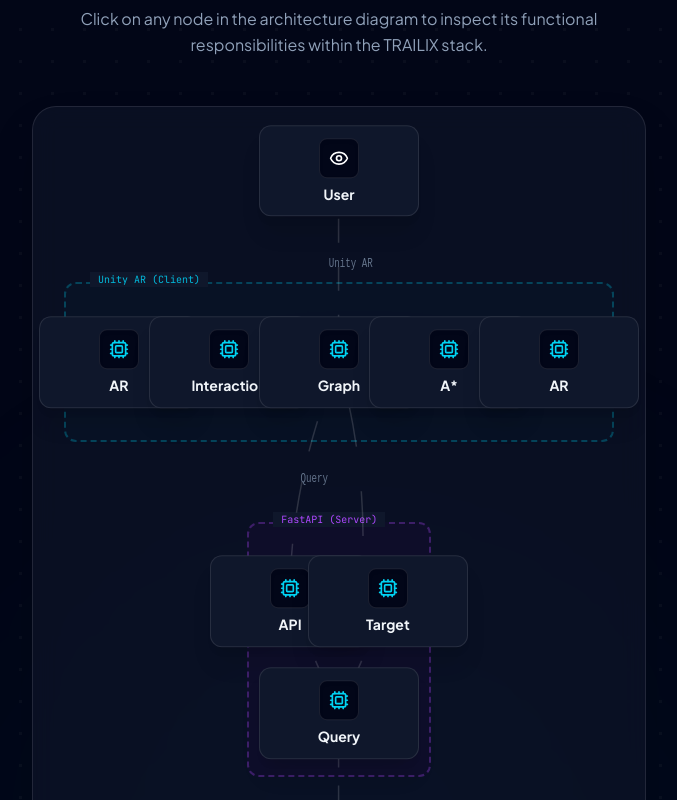
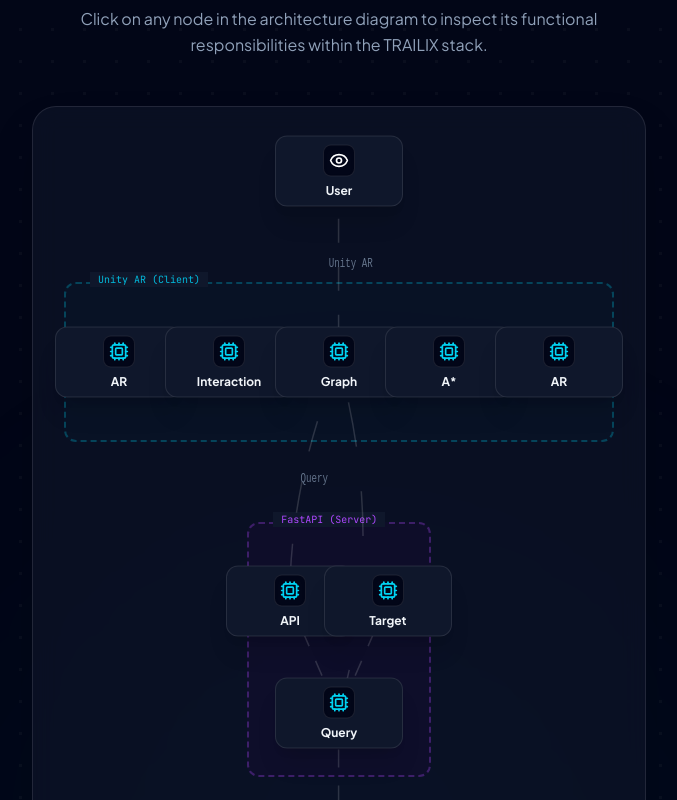
Before and after one commit to Srinidhi-070/TRAILIX_PRESENTATION, a React (Vite) app: page / in a window 1280 px wide. Shown: the part 7420-8220 px from the top of the page, without its empty margins (301-978 px from the left). Built offline with nearby package versions, Linux system fonts and the light colour scheme.

Commit message:
Fix architecture nodes overlapping on small screens by adjusting widths and restoring responsive fallback

```diff
--- a/src/components/Architecture.tsx
+++ b/src/components/Architecture.tsx
@@ -106,8 +106,8 @@
           </p>
         </motion.div>
 
-        {/* Interactive Node Graph Map */}
-        <div className="relative w-full h-[650px] md:h-[800px] bg-slate-900/60 rounded-3xl border border-white/10 backdrop-blur-md shadow-2xl mb-16 overflow-hidden">
+        {/* Interactive Node Graph Map (Hidden on mobile, uses fallback flex layout) */}
+        <div className="hidden lg:block relative w-full h-[650px] md:h-[800px] bg-slate-900/60 rounded-3xl border border-white/10 backdrop-blur-md shadow-2xl mb-16 overflow-hidden">
 
           {/* Conceptual Boundaries (Unity AR & FastAPI) */}
           <div className="absolute top-[22%] left-[5%] right-[5%] h-[20%] border-2 border-dashed border-cyan-500/30 rounded-xl bg-cyan-950/10 pointer-events-none">
@@ -181,21 +181,21 @@
                   onMouseLeave={() => setHoveredNode(null)}
                   onClick={() => setSelectedNode(isSelected ? null : idx)}
                   style={{ left: `${node.x}%`, top: `${node.y}%` }}
-                  className={`absolute -translate-x-1/2 -translate-y-1/2 w-32 md:w-40 p-3 rounded-xl bg-slate-900 border transition-all duration-300 cursor-pointer flex flex-col items-center text-center shadow-xl
+                  className={`absolute -translate-x-1/2 -translate-y-1/2 w-28 lg:w-32 p-2 rounded-xl bg-slate-900 border transition-all duration-300 cursor-pointer flex flex-col items-center text-center shadow-xl
                     ${isSelected ? 'border-emerald-400 scale-110 z-40 shadow-[0_0_40px_rgba(16,185,129,0.3)] bg-slate-800' :
                       isHovered ? 'border-cyan-400 scale-105 z-30 shadow-[0_0_30px_rgba(6,182,212,0.3)] bg-slate-800' :
                       'border-white/10 hover:border-cyan-500/30 z-10'}
                     ${isFaded ? 'opacity-40 blur-[1px]' : 'opacity-100'}
                   `}
                 >
-                  <div className={`w-10 h-10 rounded-lg mb-2 flex items-center justify-center border shadow-inner transition-colors duration-300
+                  <div className={`w-8 h-8 rounded-lg mb-1.5 flex items-center justify-center border shadow-inner transition-colors duration-300
                     ${isSelected ? 'bg-emerald-950/50 border-emerald-500/50' :
                       isHovered ? 'bg-cyan-950/50 border-cyan-500/50' :
                       'bg-slate-950 border-white/10'}
                   `}>
                     {getIconForType(node.type)}
                   </div>
-                  <h4 className={`text-xs md:text-sm font-bold leading-tight ${isSelected ? 'text-emerald-400' : 'text-slate-100'}`}>
+                  <h4 className={`text-[11px] lg:text-xs font-bold leading-tight ${isSelected ? 'text-emerald-400' : 'text-slate-100'}`}>
                     {node.label}
                   </h4>
                 </motion.div>
```
